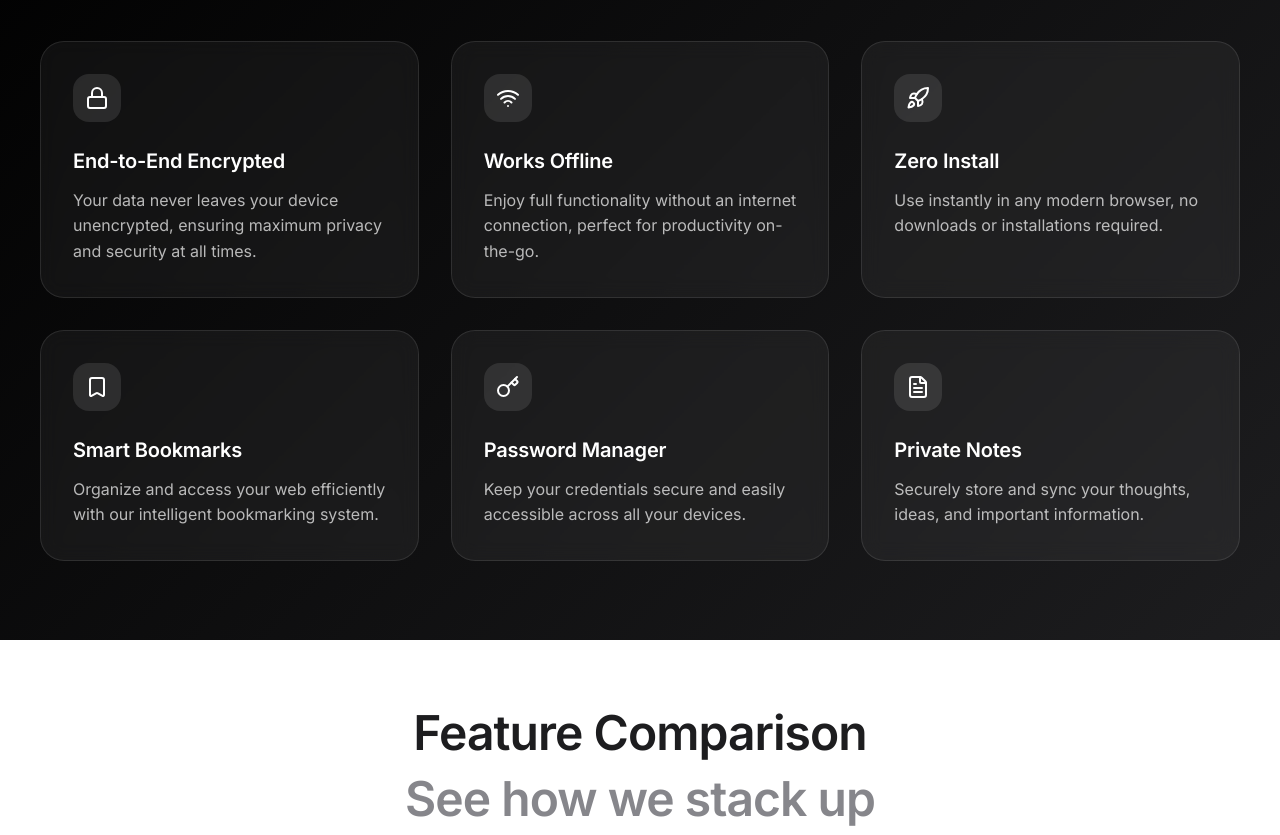
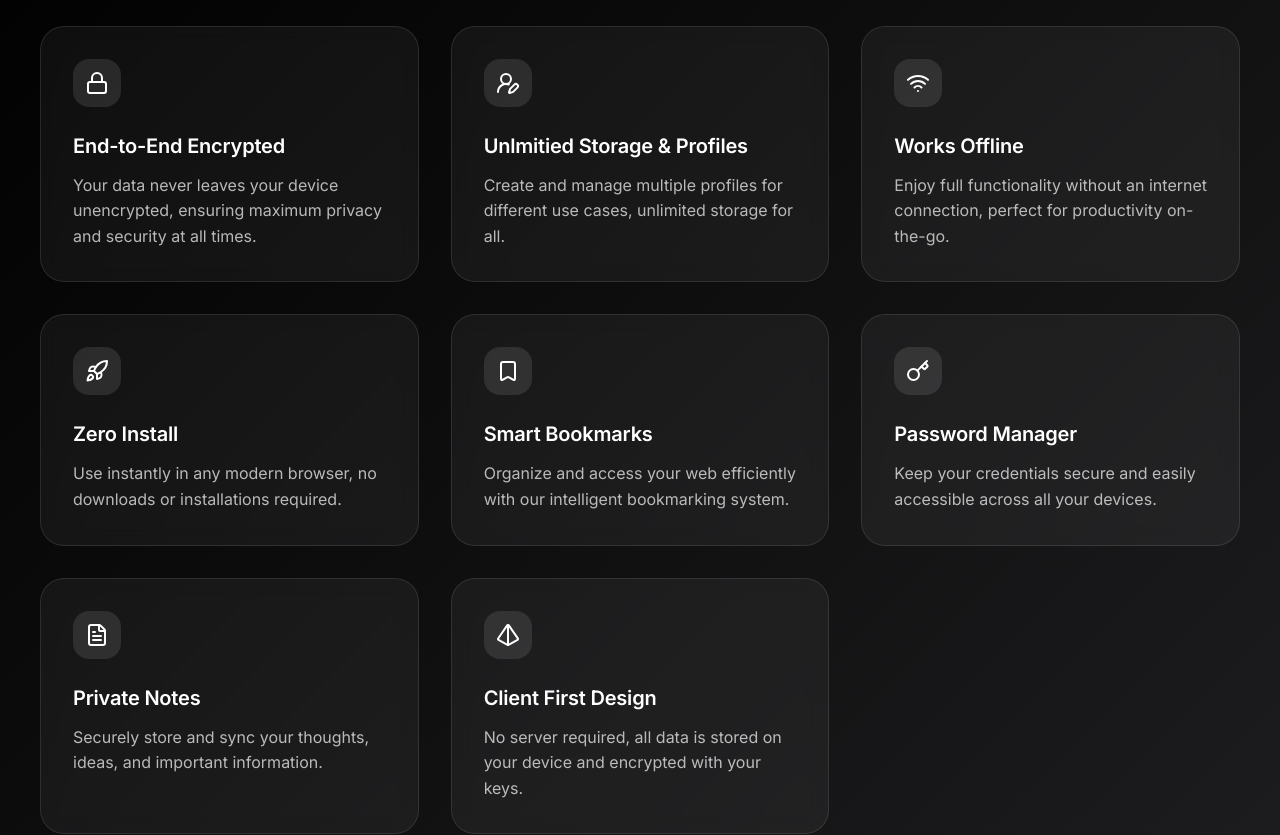
Before and after one commit to t3volabs/t3vo-website, a Vue app: page / in a window 1280 px wide. Shown: the part 960-1795 px from the top of the page. Built offline with nearby package versions, Linux system fonts and the light colour scheme.

Commit message:
Refactor FeaturesSection.vue: streamline feature card rendering and update feature list with new icons and descriptions

```diff
--- a/src/components/FeaturesSection.vue
+++ b/src/components/FeaturesSection.vue
@@ -7,12 +7,7 @@
       </h2>
 
       <div class="features-grid">
-        <div
-          v-for="(feature, index) in features"
-          :key="feature.title"
-          class="feature-card fade-in-up"
-          :style="{ '--delay': `${0.2 + index * 0.1}s` }"
-        >
+        <div v-for="(feature, index) in features" :key="feature.title" class="feature-card fade-in-up" :style="{ '--delay': `${0.2 + index * 0.1}s` }">
           <div class="icon-wrapper">
             <component :is="feature.icon" class="feature-icon" />
           </div>
@@ -25,45 +20,50 @@
 </template>
 
 <script setup>
-import {
-  Lock,
-  Wifi,
-  Rocket,
-  Bookmark,
-  Key,
-  FileText
-} from 'lucide-vue-next'
+import { Lock, Wifi, Rocket, Bookmark, Key, FileText, UserRoundPen, Pyramid } from "lucide-vue-next";
 
 const features = [
   {
     icon: Lock,
     title: "End-to-End Encrypted",
-    description: "Your data never leaves your device unencrypted, ensuring maximum privacy and security at all times."
+    description: "Your data never leaves your device unencrypted, ensuring maximum privacy and security at all times.",
   },
+  {
+    icon: UserRoundPen,
+    title: "Unlmitied Storage & Profiles",
+    description: "Create and manage multiple profiles for different use cases, unlimited storage for all.",
+  },
+
   {
     icon: Wifi,
     title: "Works Offline",
-    description: "Enjoy full functionality without an internet connection, perfect for productivity on-the-go."
+    description: "Enjoy full functionality without an internet connection, perfect for productivity on-the-go.",
   },
   {
     icon: Rocket,
     title: "Zero Install",
-    description: "Use instantly in any modern browser, no downloads or installations required."
+    description: "Use instantly in any modern browser, no downloads or installations required.",
   },
   {
     icon: Bookmark,
     title: "Smart Bookmarks",
-    description: "Organize and access your web efficiently with our intelligent bookmarking system."
+    description: "Organize and access your web efficiently with our intelligent bookmarking system.",
   },
   {
     icon: Key,
     title: "Password Manager",
-    description: "Keep your credentials secure and easily accessible across all your devices."
+    description: "Keep your credentials secure and easily accessible across all your devices.",
   },
   {
     icon: FileText,
     title: "Private Notes",
-    description: "Securely store and sync your thoughts, ideas, and important information."
+    description: "Securely store and sync your thoughts, ideas, and important information.",
+  },
+
+  {
+    icon: Pyramid,
+    title: "Client First Design",
+    description: "No server required, all data is stored on your device and encrypted with your keys.",
   },
 ];
 </script>
@@ -71,11 +71,11 @@ const features = [
 <style scoped>
 .features-section {
   min-height: 100vh;
-  background: linear-gradient(135deg, #000000, #1D1D1F);
+  background: linear-gradient(135deg, #000000, #1d1d1f);
   display: flex;
   align-items: center;
   padding: 4rem 2rem;
-  font-family: 'Inter', -apple-system, BlinkMacSystemFont, 'Segoe UI', sans-serif;
+  font-family: "Inter", -apple-system, BlinkMacSystemFont, "Segoe UI", sans-serif;
   -webkit-font-smoothing: antialiased;
   -moz-osx-font-smoothing: grayscale;
   color: white;
```
